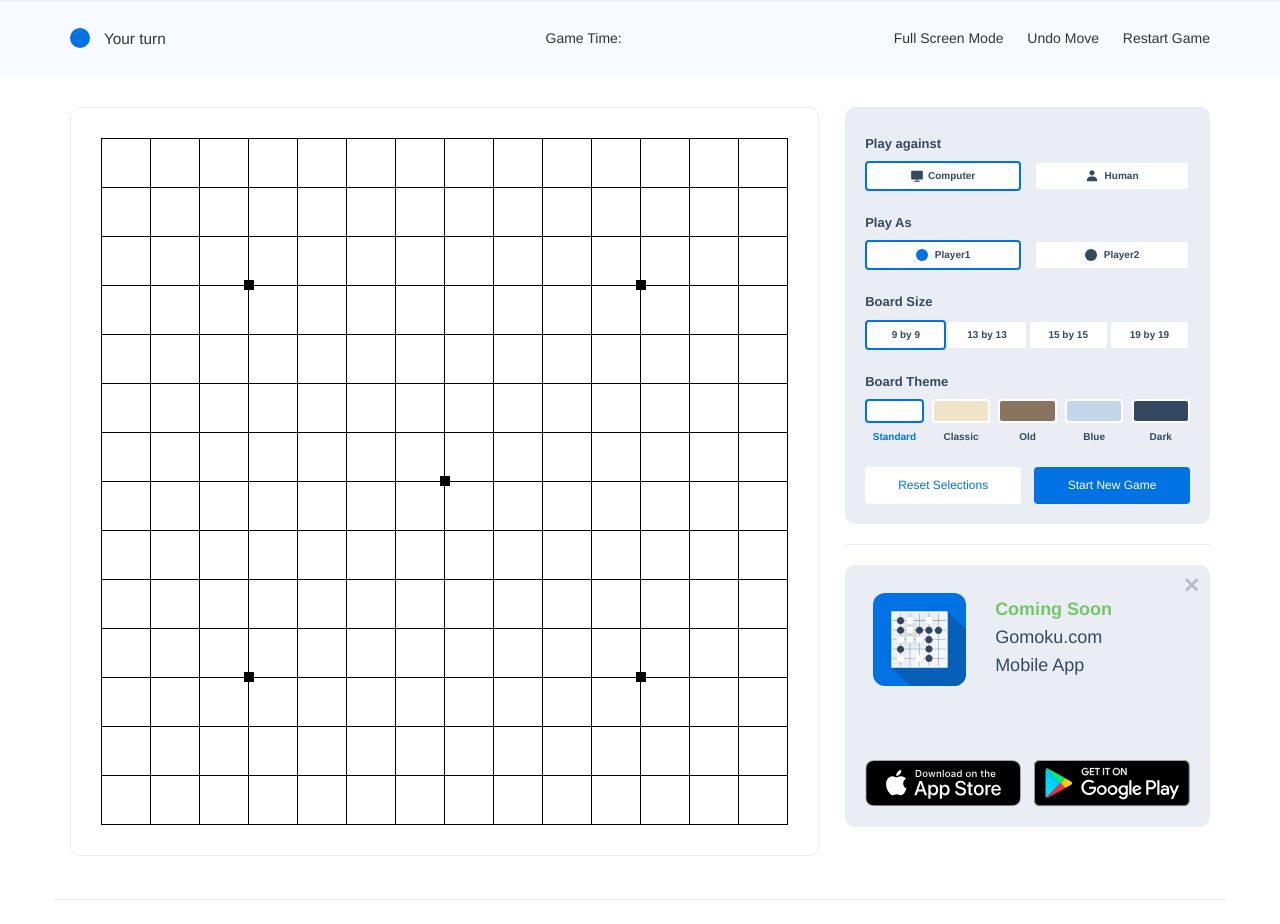
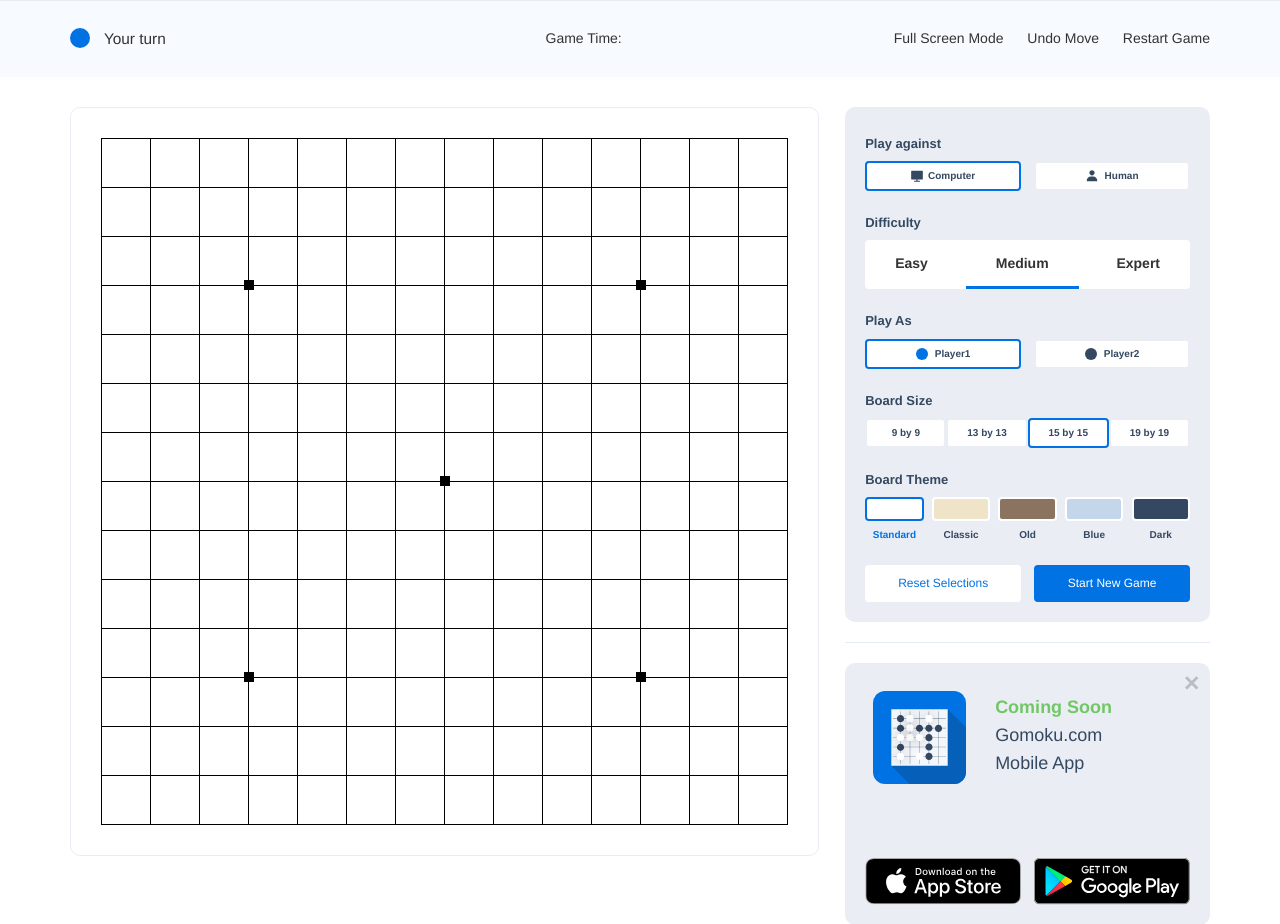
Before and after one commit to Axe-LLC/gomoku.com, a PHP site: page / in a window 1280 px wide. Shown: the part 67-991 px from the top of the page. Run offline with PHP 8.4, Linux system fonts and the light colour scheme.

Commit message:
Difficulty: added

```diff
--- a/index.html
+++ b/index.html
@@ -118,6 +118,21 @@
 						<span id="user-icon"></span>Human
 					</label>
 				</div>
+				<h4>Difficulty</h4>
+				<div class="difficulty" id="level-select">
+					<input type="radio" id="selDiff1" name="selDiff" value="novice" />
+					<label for="selDiff1" id="diffLabel">
+						<span></span>Easy
+					</label>
+					<input type="radio" id="selDiff2" name="selDiff" value="medium" checked />
+					<label for="selDiff2" class="selected">
+						<span></span>Medium
+					</label>
+					<input type="radio" id="selDiff3" name="selDiff" value="expert" />
+					<label for="selDiff3">
+						<span></span>Expert
+					</label>
+				</div>
 				<h4>Play As</h4>
 				<div class="btn-group" id="mode-player">
 					<input type="radio" id="selOrder1" name="selOrder" value="black" checked />
@@ -131,16 +146,16 @@
 				</div>
 				<h4>Board Size</h4>
 				<div class="btn-group" id="mode-boardsize">
-					<input type="radio" id="selSize1" name="selSize" value="9" checked />
-					<label for="selSize1" class="selected" id="boardSizeLabel">
+					<input type="radio" id="selSize1" name="selSize" value="9" />
+					<label for="selSize1" id="boardSizeLabel">
 						9 by 9
 					</label>
 					<input type="radio" id="selSize2" name="selSize" value="13" />
 					<label for="selSize2">
 						13 by 13
 					</label>
-					<input type="radio" id="selSize3" name="selSize" value="15" />
-					<label for="selSize3">
+					<input type="radio" id="selSize3" name="selSize" value="15" checked />
+					<label for="selSize3" class="selected">
 						15 by 15
 					</label>
 					<input type="radio" id="selSize4" name="selSize" value="19" />
--- a/js/interface.js
+++ b/js/interface.js
@@ -11,6 +11,13 @@ $(document).ready(function(){
 
     $('#mode-select input[type="radio"]').on('change', function(){
         gameData.mode=$(this).val();
+        if( gameData.mode == 'vshuman' ) {
+            $('#level-select input').attr('disabled', true);
+            $('#level-select label').addClass('disabled');
+        } else {
+            $('#level-select input').attr('disabled', false);
+            $('#level-select label').removeClass('disabled');
+        }
     });
 
     $('#mode-player input[type="radio"]').on('change', function(){
--- a/js/script.js
+++ b/js/script.js
@@ -2,7 +2,12 @@ $(document).ready(function() {
     $('#game-page').height($('#game-page').width());
     $('#game-page').css('min-height', 'unset');
 
-    $(".btn-group label").on('click', function() {
+    $('.btn-group label').on('click', function() {
+        $(this).parent().find('label').removeClass('selected');
+        $(this).addClass('selected');
+    });
+    $("#level-select label").on('click', function() {
+        if( $(this).hasClass('disabled') ) return false;
         $(this).parent().find('label').removeClass('selected');
         $(this).addClass('selected');
     });
--- a/style/style.css
+++ b/style/style.css
@@ -430,7 +430,8 @@ ul, li {
 	font-size: 13px;
 	font-weight: bold;
 }
-#game-setting .btn-group input {
+#game-setting .btn-group input,
+#level-select input {
 	display: none;
 }
 #game-setting .btn-group {
@@ -454,6 +455,26 @@ ul, li {
 }
 #game-setting .btn-group label.selected {
 	border: 2px solid #0072E3;
+}
+#level-select {
+	background: white;
+	border-radius: 4px;
+	display: flex;
+	justify-content: space-between;
+}
+#level-select label {
+	padding: 13px 30px;
+	cursor: pointer;
+	margin-bottom: 0;
+}
+#level-select label.selected {
+	border-bottom: 3px solid #0072E3;
+}
+#level-select label.disabled {
+	opacity: 0.6;
+}
+#level-select {
+	margin-bottom: 25px;
 }
 #pc-icon {
 	width: 12px;
```
